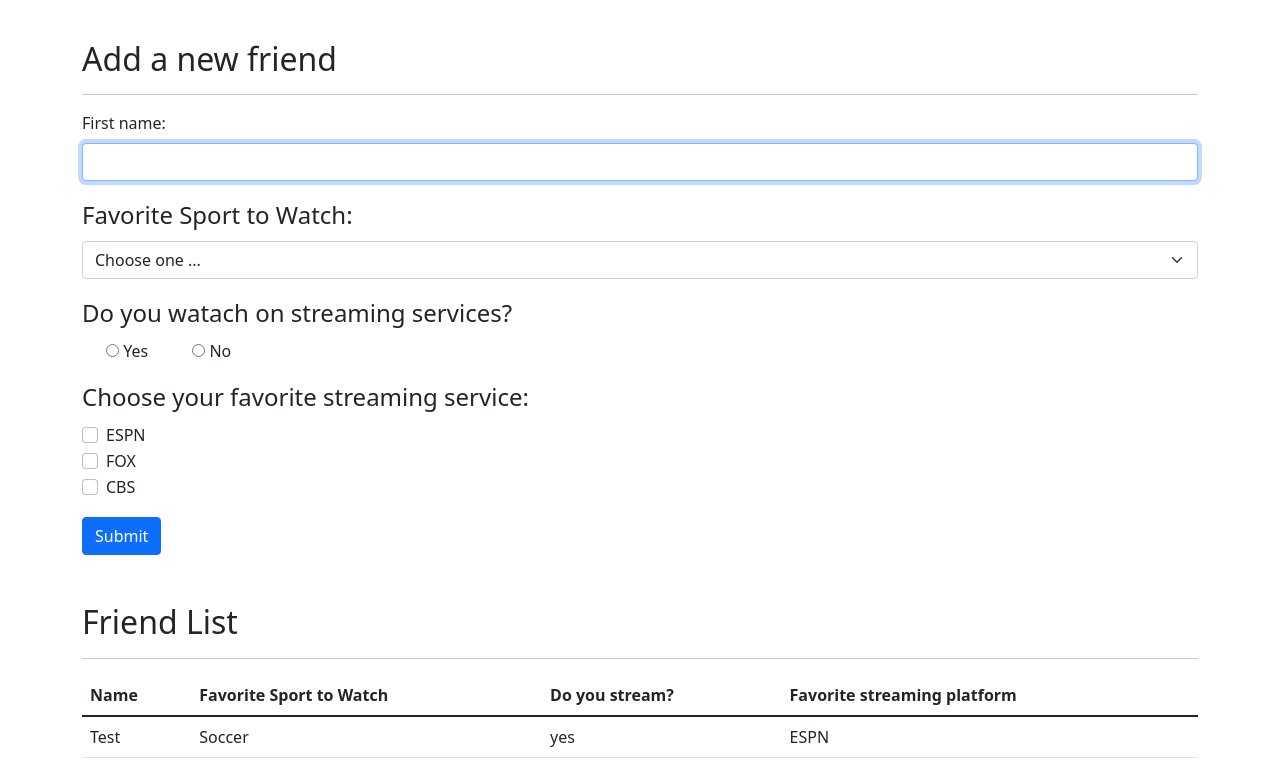
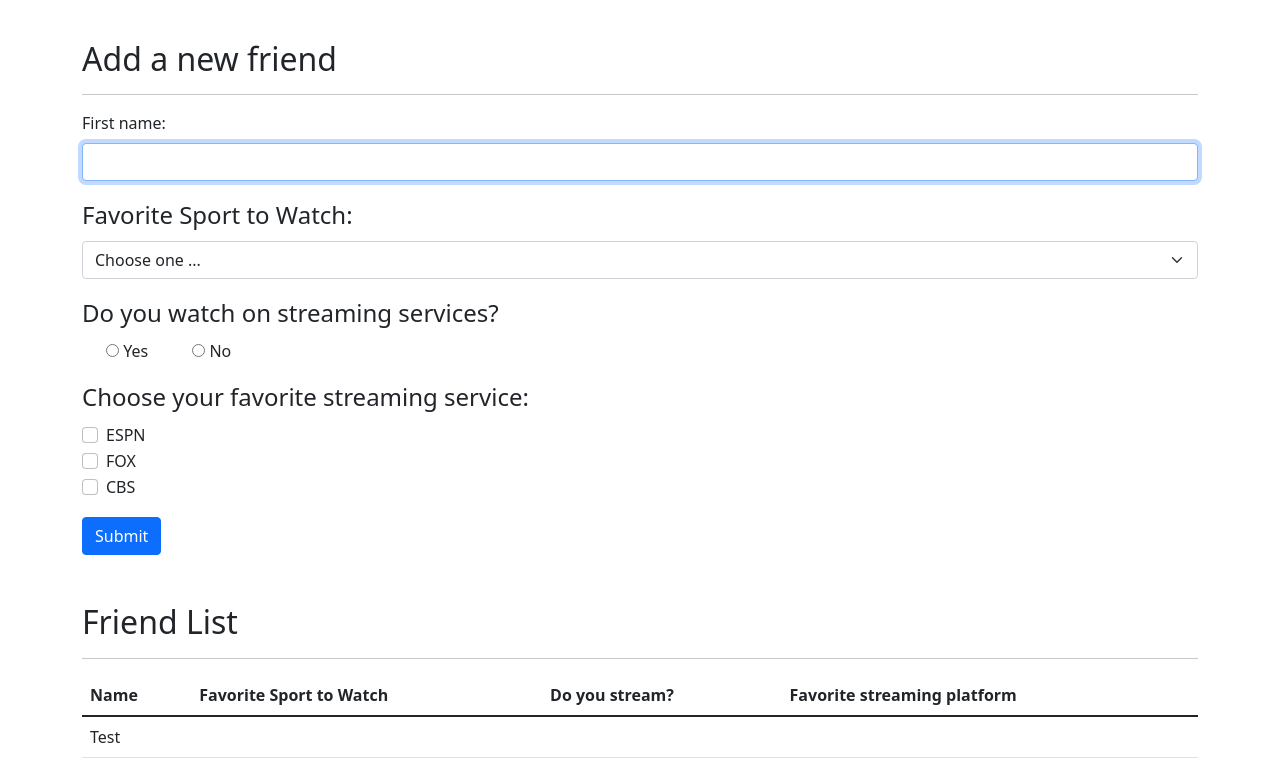
Before and after one commit to christinakaufman/BAIS-3300PairProgramming, a Flask app: page / in a window 1280 px wide. Shown: the part 24-800 px from the top of the page. Run offline with Flask 3, Linux system fonts and the light colour scheme; some libraries are stand-ins or nearby versions.

Commit message:
changes to form

```diff
--- a/app.py
+++ b/app.py
@@ -5,7 +5,7 @@
 
 
 friends_dict = [
-    {"name": "Test", "flavor": "Soccer", "read": "yes", "activities": "ESPN"}
+    {"name": "Test", "sport": "Soccer", "watch": "yes", "favorite": "ESPN"}
 ]
 
 ###### Custom Error Pages ######
@@ -39,23 +39,23 @@
 
         form = request.form
 
-        fname = form["fname"]
-        flavor = form["flavor"]
-        read = form["read"]
-        activities = form.getlist("activities")  # this is a PYthon list
+        name = form["fname"]
+        sport = form["sport"]
+        watch = form["watch"]
+        favorite = form.getlist("favorite")  # this is a PYthon list
 
         print(fname)
-        print(flavor)
-        print(read)
-        print(activities)
+        print(sport)
+        print(watch)
+        print(favorite)
 
         activities_string = ", ".join(activities)  # make the Python list into a string
 
         friend_dict = {
             "name": fname,
-            "flavor": flavor,
-            "read": read,
-            "activities": activities_string,
+            "sport": sport,
+            "watch": watch,
+            "favorite": activities_string,
         }
 
         print(friend_dict)
--- a/templates/index.html
+++ b/templates/index.html
@@ -17,7 +17,7 @@
 
       <fieldset>
         <legend>Favorite Sport to Watch:</legend>
-        <select class="mb-3 form-select" name="flavor" id="ice-cream" required>
+        <select class="mb-3 form-select" name="sport" id="ice-cream" required>
           <option value="" selected>Choose one ...</option>
           <option value="vanilla">Football</option>
           <option value="chocolate">Soccer</option>
@@ -27,13 +27,13 @@
 
 
       <fieldset>
-        <legend>Do you watach on streaming services?</legend>
+        <legend>Do you watch on streaming services?</legend>
         <div class="mb-3 form-check form-check-inline">
           <label class="form-check-label" for="read-yes">
           <input
             type="radio"
             id="read-yes"
-            name="read"
+            name="watch"
             value="yes"
             required="required"
           />
@@ -45,7 +45,7 @@
           <input
             type="radio"
             id="read-no"
-            name="read"
+            name="watch"
             value="no"
             required="required"
           />
@@ -62,7 +62,7 @@
             type="checkbox"
             class="form-check-input"
             id="for-running"
-            name="activities"
+            name="favorite"
             value="running"
           />
           ESPN
@@ -75,7 +75,7 @@
             type="checkbox"
             class="form-check-input"
             id="for-biking"
-            name="activities"
+            name="favorite"
             value="biking"
           />
           FOX
@@ -88,7 +88,7 @@
             type="checkbox"
             class="form-check-input"
             id="for-reading"
-            name="activities"
+            name="favorite"
             value="reading"
           />
           CBS
```
